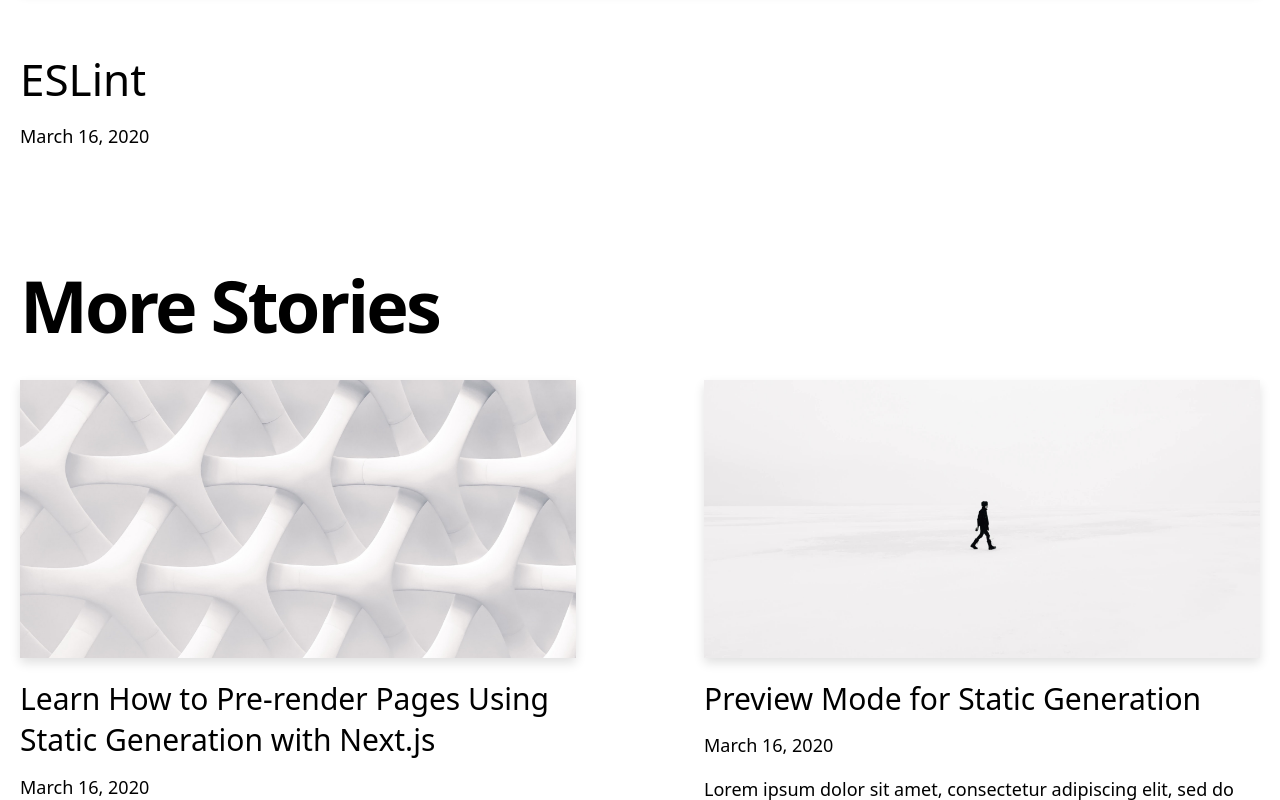
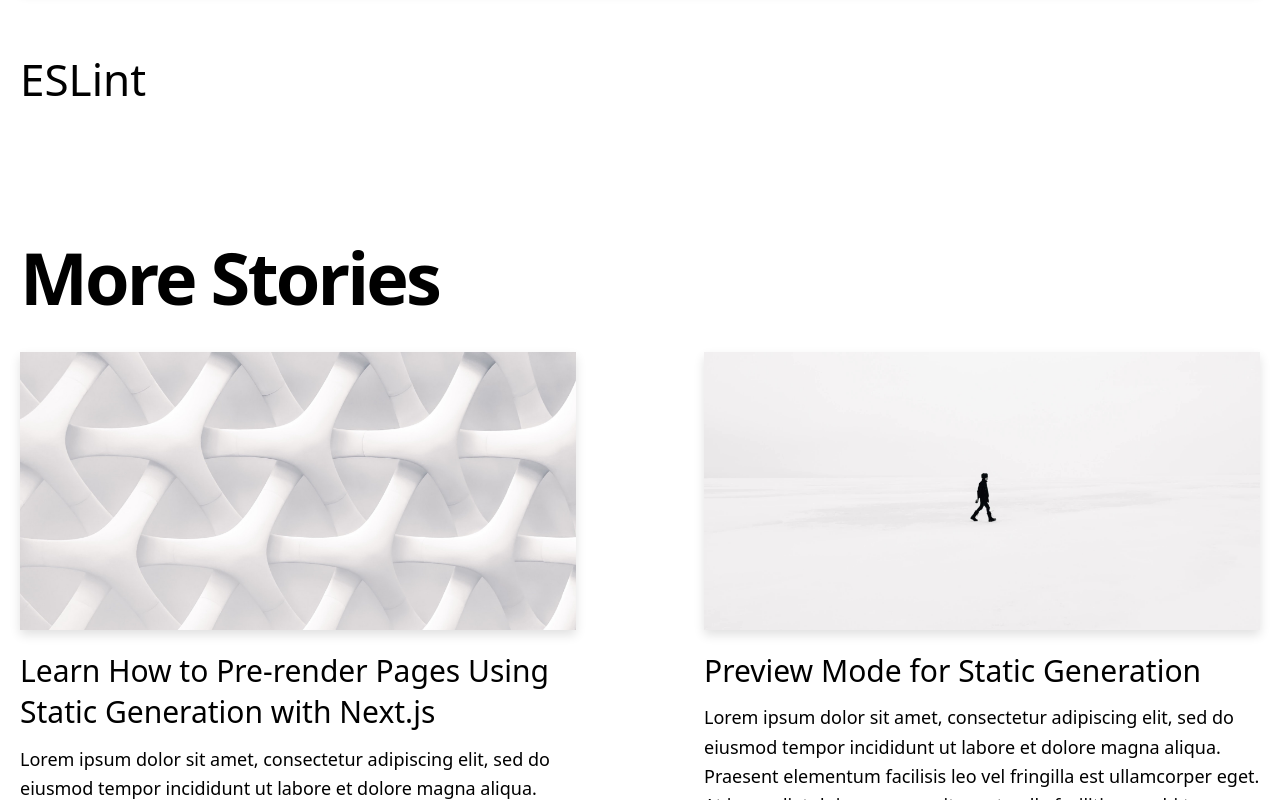
Before and after one commit to phil-willis/phil-willis.github.io, a Next.js app: page / in a window 1280 px wide. Shown: the part 900-1700 px from the top of the page. Built offline with nearby package versions, Linux system fonts and the light colour scheme.

Commit message:
removed date from the UI but kept it in the md front matter

```diff
--- a/components/hero-post.js
+++ b/components/hero-post.js
@@ -1,12 +1,9 @@
-// import Avatar from '../components/avatar'
-import DateFormatter from '../components/date-formatter'
 import CoverImage from '../components/cover-image'
 import Link from 'next/link'
 
 export default function HeroPost({
   title,
   coverImage,
-  date,
   excerpt,
   slug,
 }) {
@@ -28,9 +25,6 @@ export default function HeroPost({
               <a className="hover:underline">{title}</a>
             </Link>
           </h3>
-          <div className="mb-4 md:mb-0 text-lg">
-            <DateFormatter dateString={date} />
-          </div>
         </div>
       </div>
     </section>
--- a/components/more-stories.js
+++ b/components/more-stories.js
@@ -12,7 +12,6 @@ export default function MoreStories({ posts }) {
             key={post.slug}
             title={post.title}
             coverImage={post.coverImage}
-            date={post.date}
             slug={post.slug}
             excerpt={post.excerpt}
           />
--- a/components/post-header.js
+++ b/components/post-header.js
@@ -1,8 +1,7 @@
-import DateFormatter from '../components/date-formatter'
 import CoverImage from '../components/cover-image'
 import PostTitle from '../components/post-title'
 
-export default function PostHeader({ title, coverImage, date }) {
+export default function PostHeader({ title, coverImage }) {
   return (
     <>
       <PostTitle>{title}</PostTitle>
@@ -18,9 +17,6 @@ export default function PostHeader({ title, coverImage, date }) {
         <div className="block md:hidden mb-6">
           <div>TODO: add language chip here</div>
         </div>
-        <div className="mb-6 text-lg">
-          <DateFormatter dateString={date} />
-        </div>
       </div>
     </>
   )
--- a/components/post-preview.js
+++ b/components/post-preview.js
@@ -1,12 +1,9 @@
-import Avatar from '../components/avatar'
-import DateFormatter from '../components/date-formatter'
 import CoverImage from './cover-image'
 import Link from 'next/link'
 
 export default function PostPreview({
   title,
   coverImage,
-  date,
   excerpt,
   slug,
 }) {
@@ -26,9 +23,6 @@ export default function PostPreview({
           <a className="hover:underline">{title}</a>
         </Link>
       </h3>
-      <div className="text-lg mb-4">
-        <DateFormatter dateString={date} />
-      </div>
       <p className="text-lg leading-relaxed mb-4">{excerpt}</p>
     </div>
   )
--- a/pages/index.js
+++ b/pages/index.js
@@ -22,7 +22,6 @@ export default function Index({ allPosts }) {
             <HeroPost
               title={heroPost.title}
               coverImage={heroPost.coverImage}
-              date={heroPost.date}
               slug={heroPost.slug}
               excerpt={heroPost.excerpt}
             />
@@ -37,7 +36,6 @@ export default function Index({ allPosts }) {
 export async function getStaticProps() {
   const allPosts = getAllPosts([
     'title',
-    'date',
     'slug',
     'coverImage',
     'excerpt',
--- a/pages/learn/[slug].js
+++ b/pages/learn/[slug].js
@@ -37,7 +37,6 @@ export default function Post({ post, morePosts, preview }) {
               <PostHeader
                 title={post.title}
                 coverImage={post.coverImage}
-                date={post.date}
               />
               <PostBody content={post.content} />
             </article>
@@ -51,7 +50,6 @@ export default function Post({ post, morePosts, preview }) {
 export async function getStaticProps({ params }) {
   const post = getPostBySlug(params.slug, [
     'title',
-    'date',
     'slug',
     'content',
     'ogImage',
```
